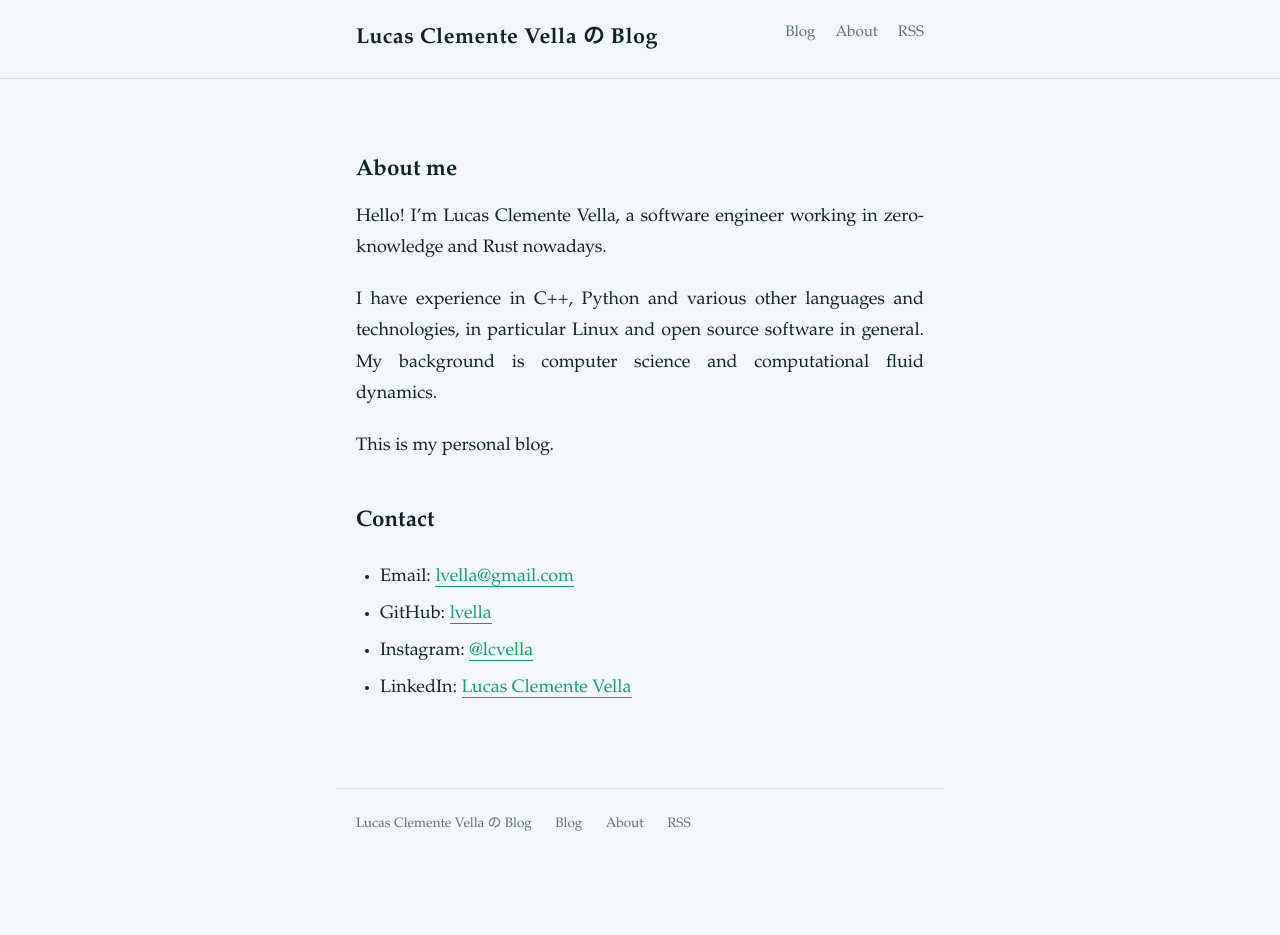
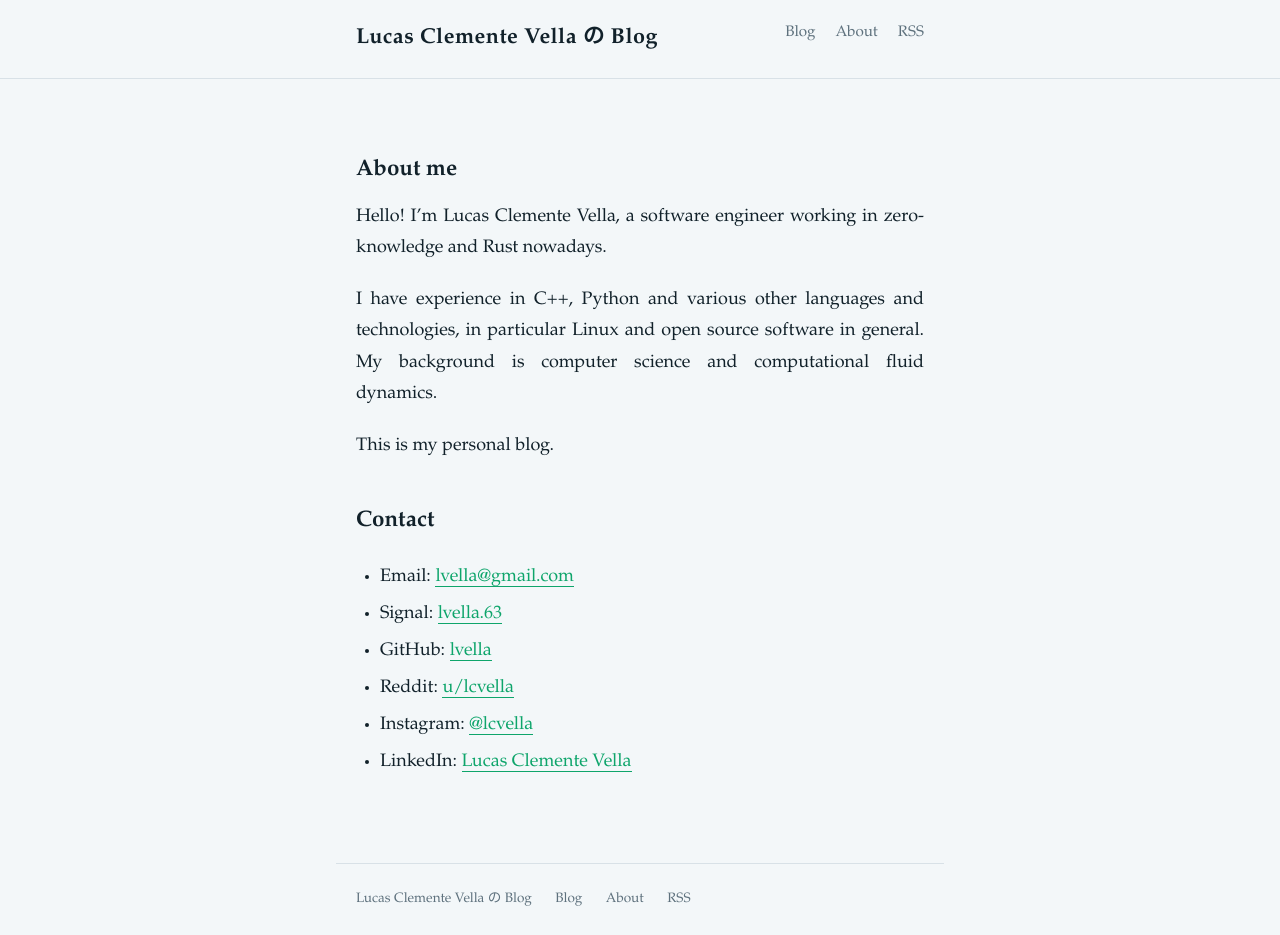
Before and after one commit to lvella/lvella.github.io, a Jekyll site: the page built from about.md, in a window 1280 px wide. Built offline with Jekyll 4.4.1, drawn with Linux system fonts in a browser that asks for light colours; before the commit the page ends 900 px from its top, so only the background shows below that.

Commit message:
More contact info.

```diff
--- a/about.md
+++ b/about.md
@@ -18,7 +18,9 @@ This is my personal blog.
 ## Contact
 
 - Email: [lvella@gmail.com](mailto:lvella@gmail.com)
+- Signal: [lvella.63](https://signal.me/#eu/E-YR-otjNENsFEVPAOuXEYz7nWIk_Uey14-quXCtROa7YdatVzxDIIgHeKqxAAAv)
 - GitHub: [lvella](https://github.com/lvella)
+- Reddit: [u/lcvella](https://www.reddit.com/user/lcvella/)
 - Instagram: [@lcvella](https://www.instagram.com/lcvella/)
 - LinkedIn: [Lucas Clemente Vella](https://www.linkedin.com/in/lucas-clemente-vella-56042b26/)
 
```
